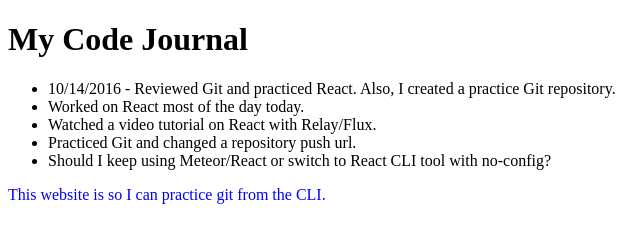
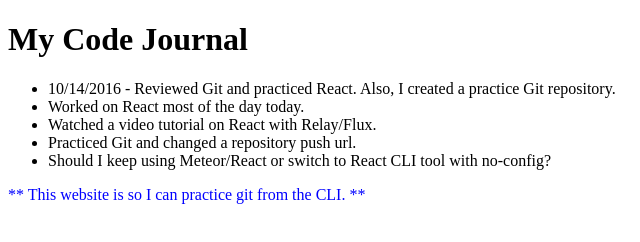
Before and after one commit to pldrake26/git-practice, a plain HTML site: page index.html in a window 1280 px wide. Shown: the full height of the page, 0-640 px from the left. Drawn offline with Linux system fonts and the light colour scheme.

Commit message:
Edit index.html.

```diff
--- a/index.html
+++ b/index.html
@@ -13,6 +13,6 @@
 		<li>Practiced Git and changed a repository push url.</li>
 		<li>Should I keep using Meteor/React or switch to React CLI tool with no-config?</li>
 	</ul>
-	<p style="color: blue">This website is so I can practice git from the CLI.</p>
+	<p style="color: blue">** This website is so I can practice git from the CLI.  **</p>
 </body>
 </html>
```
